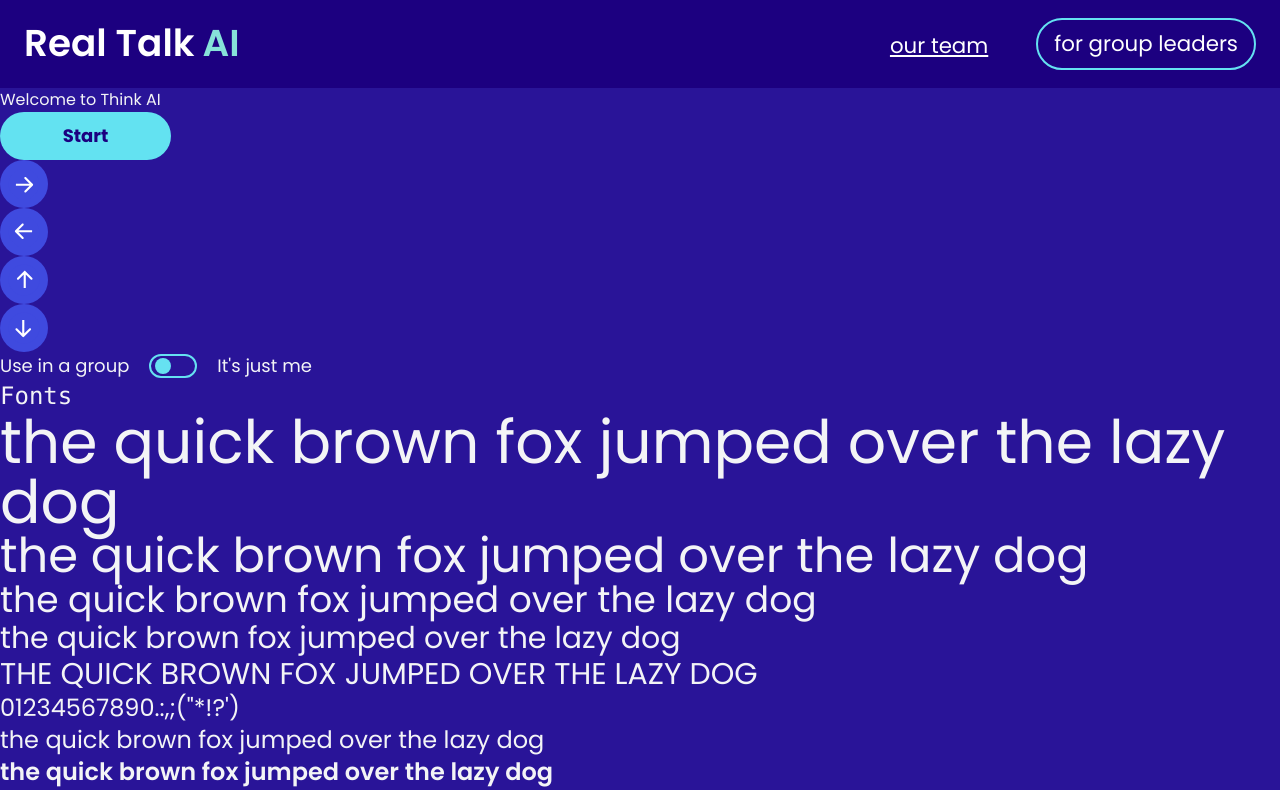
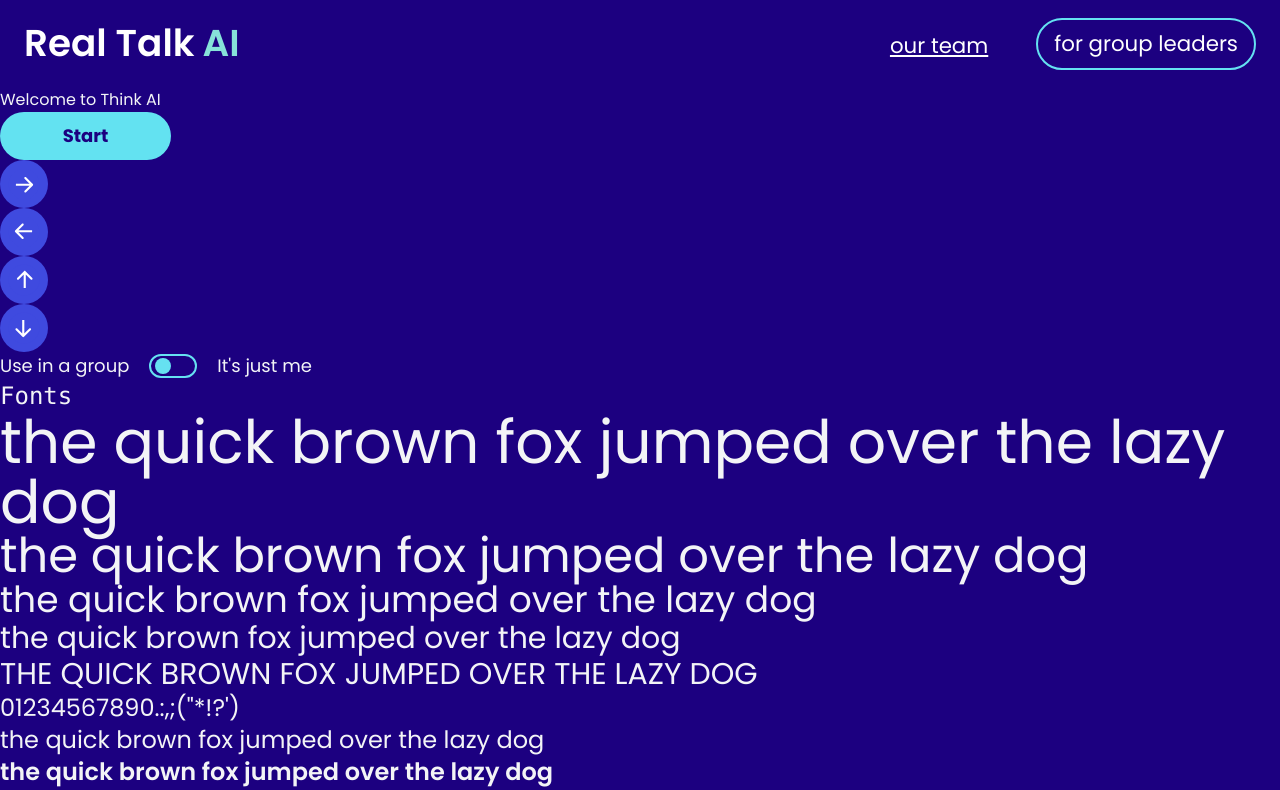
Before and after one commit to neontribe/think-ai, a Next.js app: page / in a window 1280 px wide. Shown: the top 790 px of the page. Built offline with nearby package versions, Linux system fonts and the light colour scheme.

Commit message:
Change body colour background

```diff
--- a/src/app/globals.css
+++ b/src/app/globals.css
@@ -15,5 +15,5 @@
 
 
   body {
-    background-color:  #291498;
+    background-color:  #1C0080;
   }
```
